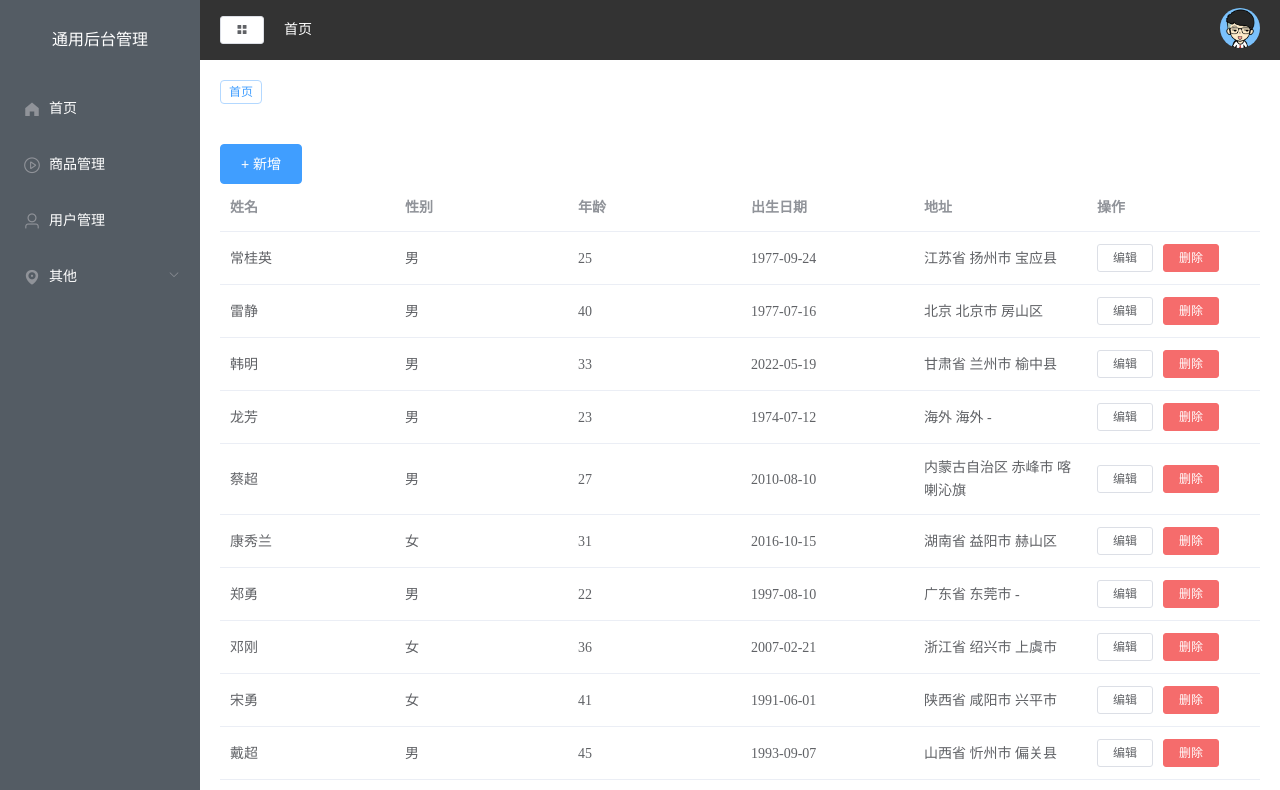
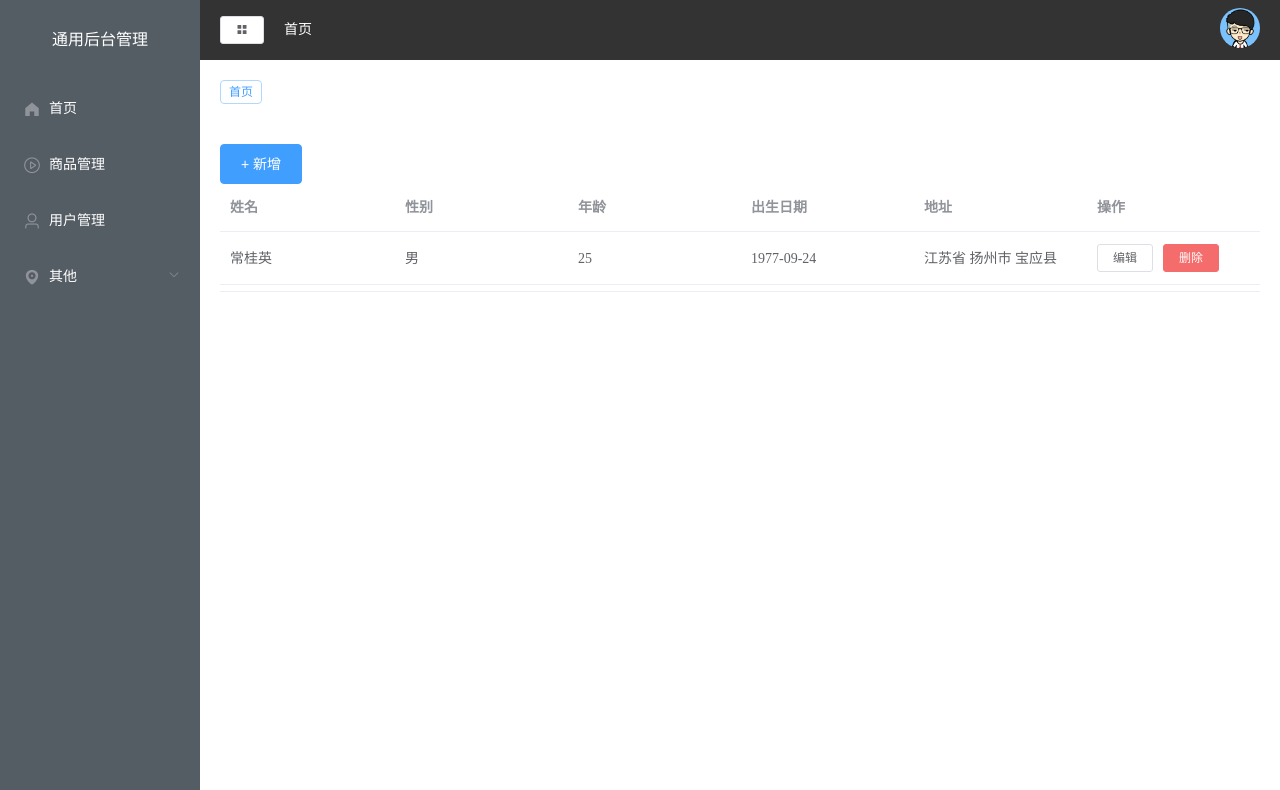
Before and after one commit to happycoding2001/vue2-admin, a Vue app: page /#/user in a window 1280 px wide. Shown: the top 790 px of the page. Built offline with nearby package versions, Linux system fonts and the light colour scheme.

Commit message:
bug出现

```diff
--- a/src/views/user.vue
+++ b/src/views/user.vue
@@ -1,6 +1,6 @@
 <template>
 <div>
-    <div class="manage">
+    <div style="height: 90%;" class="manage">
         <el-dialog title="提示" :visible.sync="dialogVisible" width="50%" :before-close="handelClose">
             <el-form :inline="true" ref="form" :rules="rules" :model="form" label-width="80px">
                 <el-form-item prop="name" label="姓名">
@@ -28,10 +28,10 @@
                 <el-button type="primary" @click="submit">确 定</el-button>
             </span>
         </el-dialog>
-        <div class="manage-head">
+        <div class="manage-header">
             <el-button @click="handleAdd" type="primary">+ 新增</el-button>
         </div>
-        <el-table :data="tableData" style="width: 100%">
+        <el-table height="90%" :data="tableData" style="width: 100%">
             <el-table-column prop="name" label="姓名">
             </el-table-column>
             <el-table-column prop="sex" label="性别">
@@ -176,5 +176,7 @@ export default {
 </script>
 
 <style lang="scss" scoped>
+.manage{
 
+}
 </style>
```
